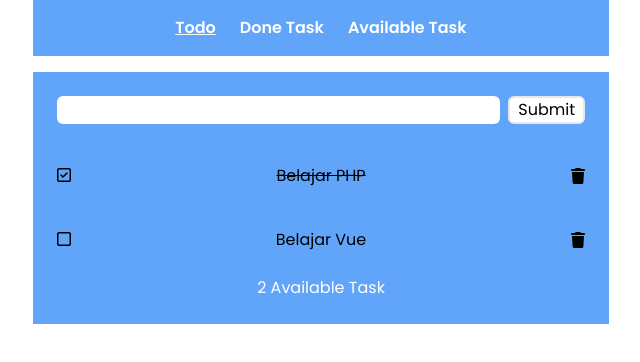
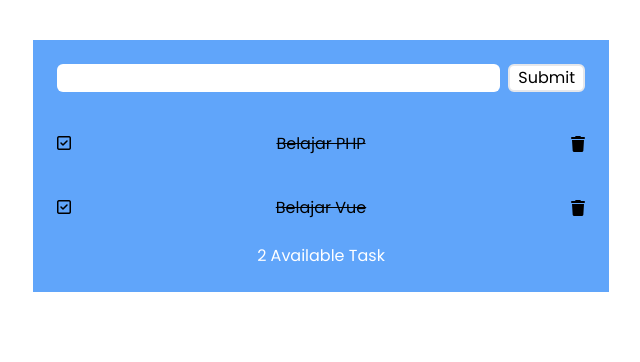
Before and after one commit to Ravsst2004/todo-list-vuejs, a Vue app: page / in a window 1280 px wide. Shown: the top 362 px of the page, without its empty margins (319-959 px from the left). Built offline with nearby package versions, Linux system fonts and the light colour scheme; data requests are answered from the project's data file.

Commit message:
Add required in form input

```diff
--- a/data/db.json
+++ b/data/db.json
@@ -7,10 +7,10 @@
       "id": "e7a1"
     },
     {
-      "id": "f9e8",
       "title": "Belajar Vue",
       "created_at": "2024-05-04",
-      "status": 0
+      "status": 1,
+      "id": "f9e8"
     }
   ]
 }
--- a/src/components/Form.vue
+++ b/src/components/Form.vue
@@ -6,6 +6,7 @@
         type="text"
         name="title"
         class="w-full rounded-md px-2"
+        required
       />
       <button class="border-2 px-2 rounded-md bg-white hover:bg-blue-400">
         Submit
--- a/src/components/Navbar.vue
+++ b/src/components/Navbar.vue
@@ -1,23 +1,16 @@
 <template>
   <nav
-    class="flex justify-center items-center gap-x-6 p-4 bg-blue-400 text-white font-semibold"
+    class="flex justify-center items-center gap-x-6 text-white font-semibold"
   >
-    <RouterLink
-      to="/"
-      :class="{ underline: $route.path === '/' }"
-      class="hover:underline"
+    <RouterLink to="/" :class="{ 'hover:text-[#FF870C]': $route.path === '/' }"
       >Todo</RouterLink
     >
-    <RouterLink
-      to="/done"
-      :class="{ underline: $route.path === '/done' }"
-      class="hover:underline"
+    <RouterLink to="/done" :class="{ 'hover:text-[#FF870C]': $route.path === '/done' }"
       >Done Task</RouterLink
     >
     <RouterLink
       to="/available"
-      :class="{ underline: $route.path === '/available' }"
-      class="hover:underline"
+      :class="{ 'hover:text-[#FF870C]': $route.path === '/available' }"
       >Available Task</RouterLink
     >
   </nav>
```
